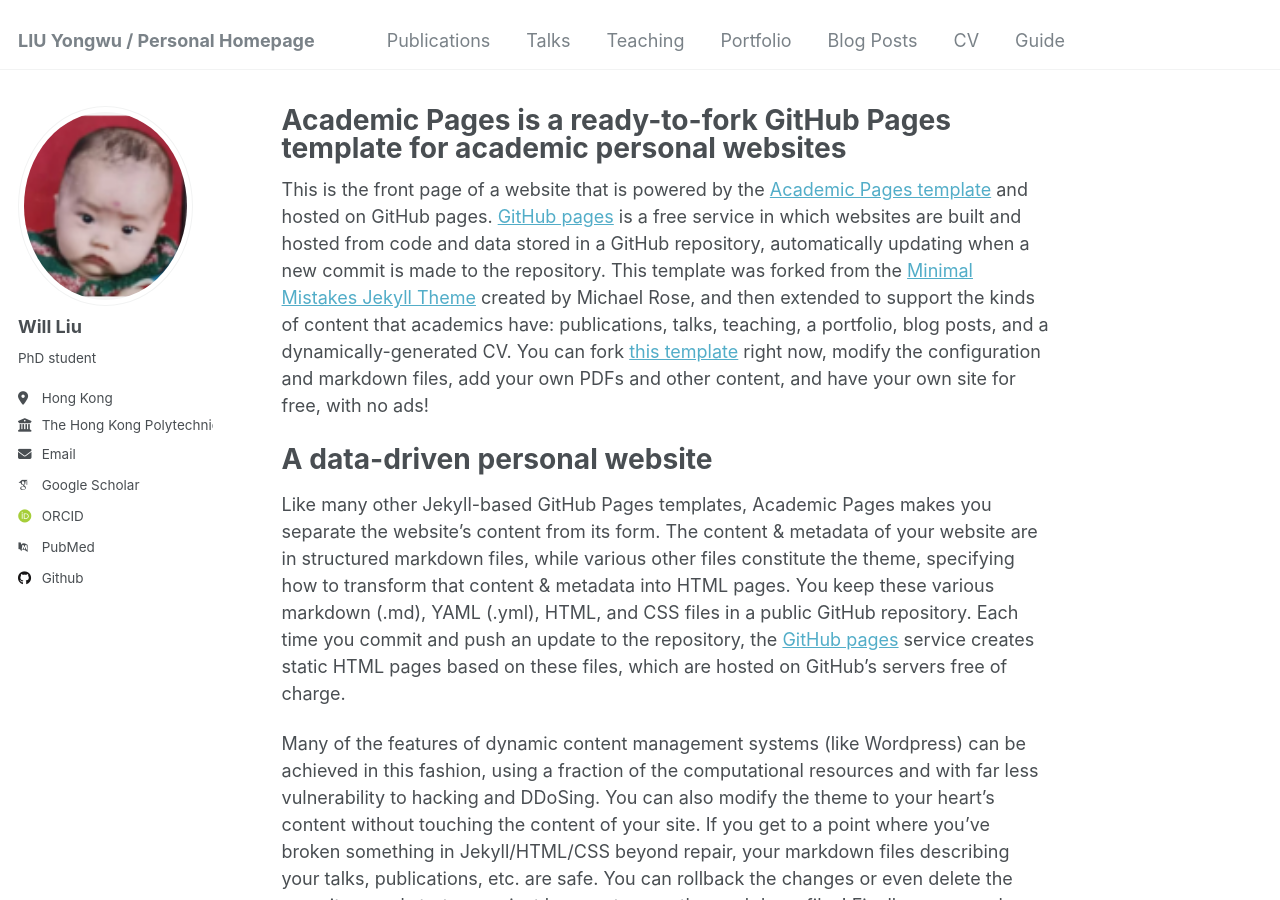
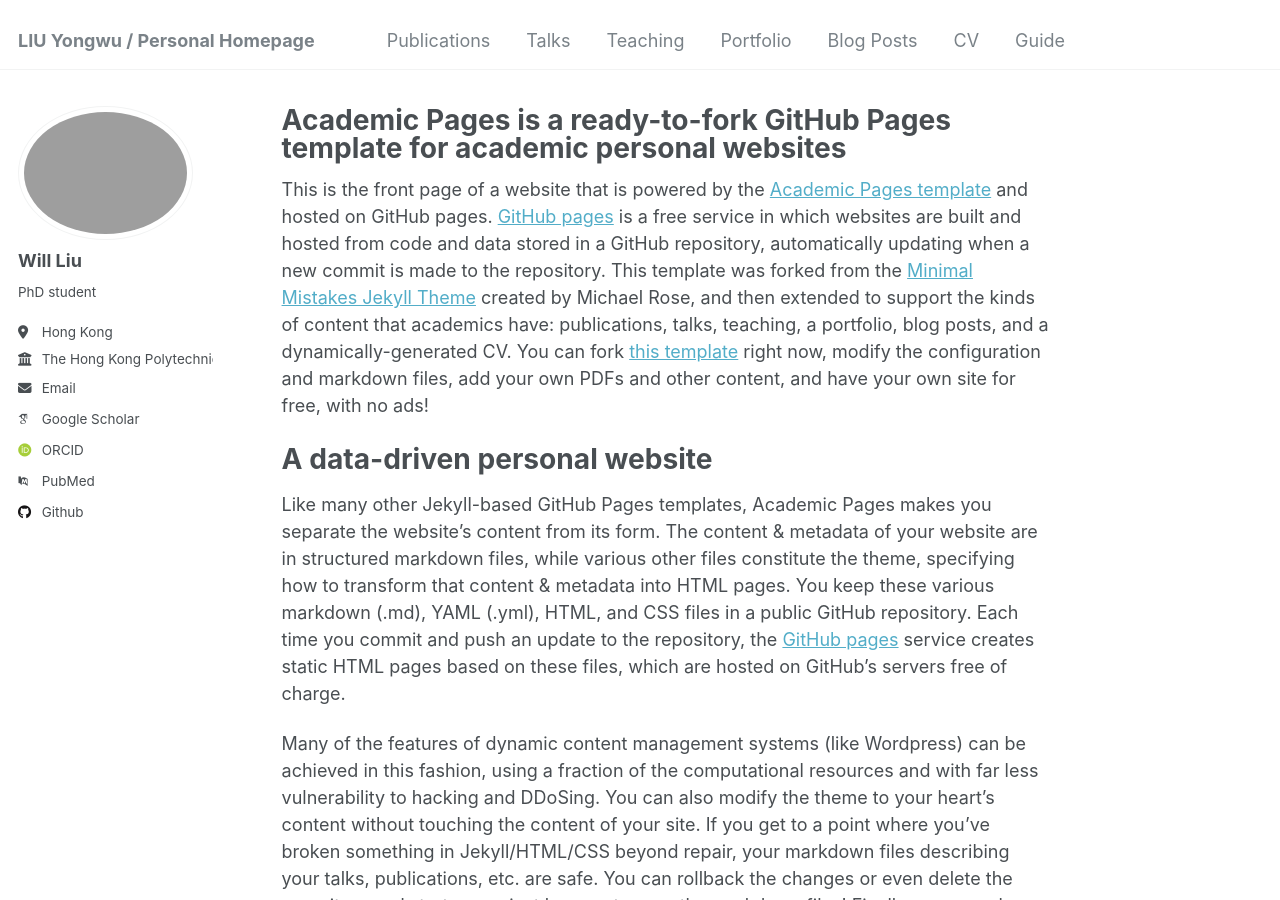
Before and after one commit to WillLiuyw/WillLiuyw.github.io, a Jekyll site: the page built from _pages/about.md, in a window 1280 px wide and 900 px high. Built offline with Jekyll 4.4.1, drawn with Linux system fonts in a browser that asks for light colours; some web fonts are replaced.

Commit message:
Update _config.yml

```diff
--- a/_config.yml
+++ b/_config.yml
@@ -22,7 +22,7 @@ repository               : "willliuyw/willliuyw.github.io"
 #               Additional customization can be done by editing /_includes/author-profile.html
 author:
   # Biographic information
-  avatar           : "First.png"
+  avatar           : "photo.png"
   name             : "Will Liu"
   pronouns         : # example: "she/her"
   bio              : "PhD student"
```
